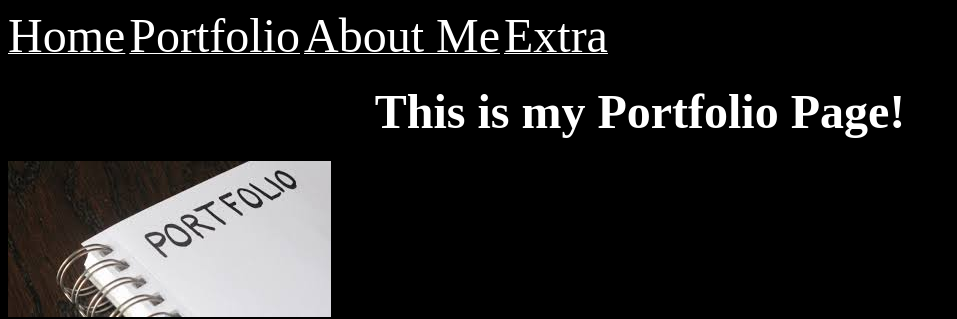
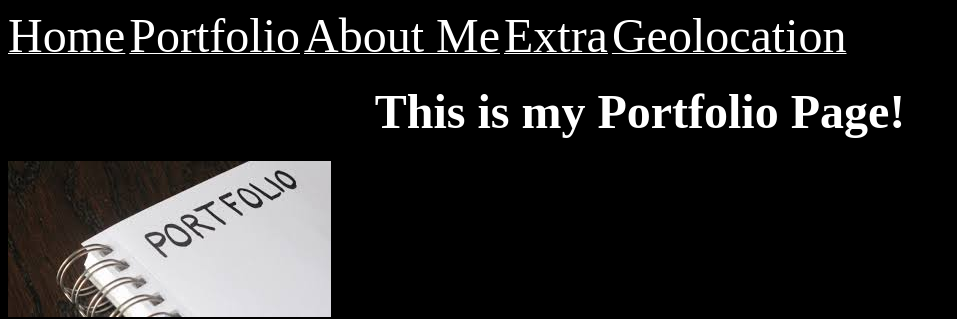
Before and after one commit to atomic0621/atomic0621.github.io, a plain HTML site: page my_website/portfolio.html in a window 1280 px wide. Shown: the top 319 px of the page, without its empty margins (0-957 px from the left). Drawn offline with Linux system fonts and the light colour scheme.

```diff
--- a/my_website/portfolio.html
+++ b/my_website/portfolio.html
@@ -14,6 +14,7 @@
     <a href="portfolio.html"><font size=12>Portfolio</font></a>
     <a href="aboutme.html"><font size=12>About Me</font></a>
     <a href="extra.html"><font size=12>Extra</font></a>
+    <a href="map.html"><font size=12>Geolocation</font></a>
     <style>
     @media only screen and (max-width:620px) {
   /* For mobile phones: */
```
Also changed, not shown: my_website/aboutme.html (+1 -1 lines), my_website/index.html (+1 -1 lines).
